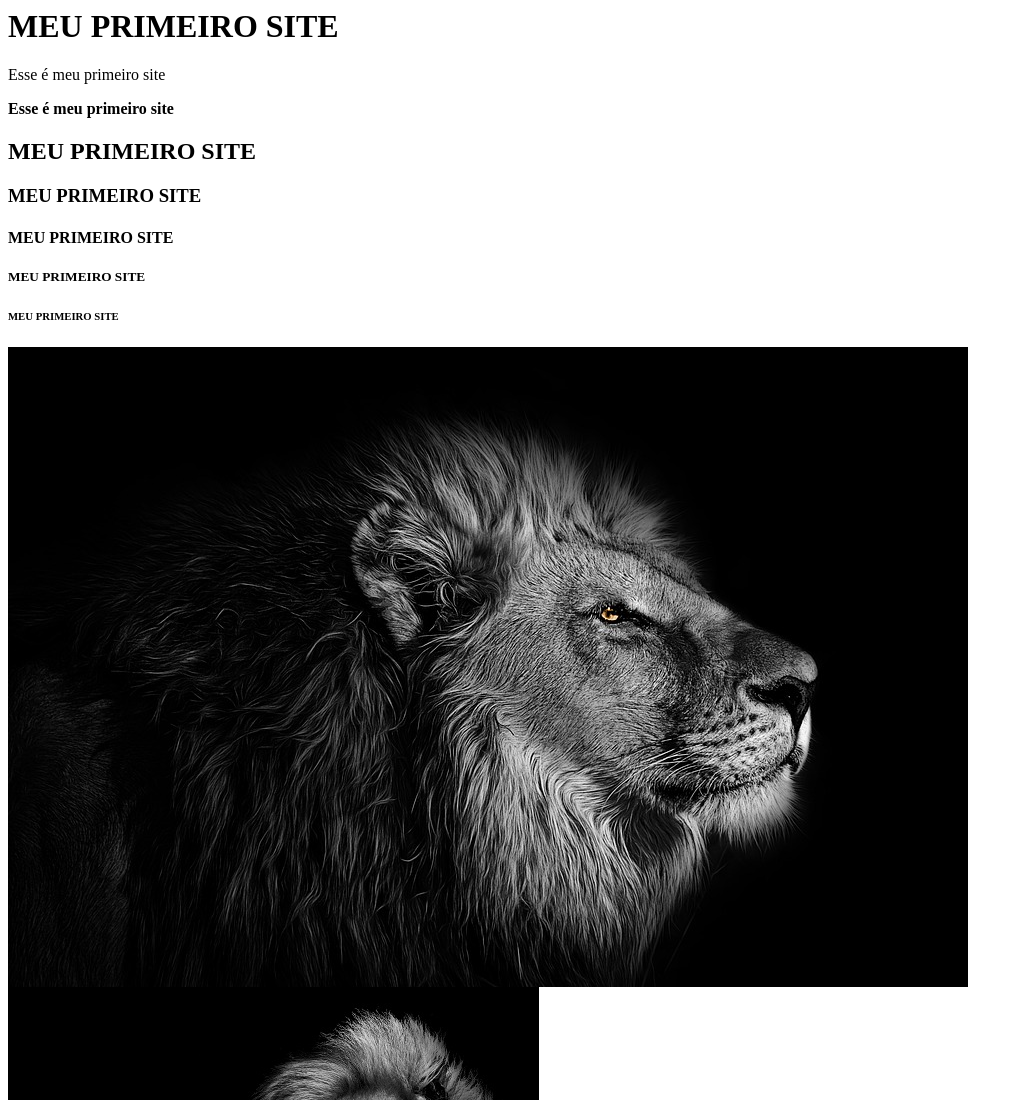
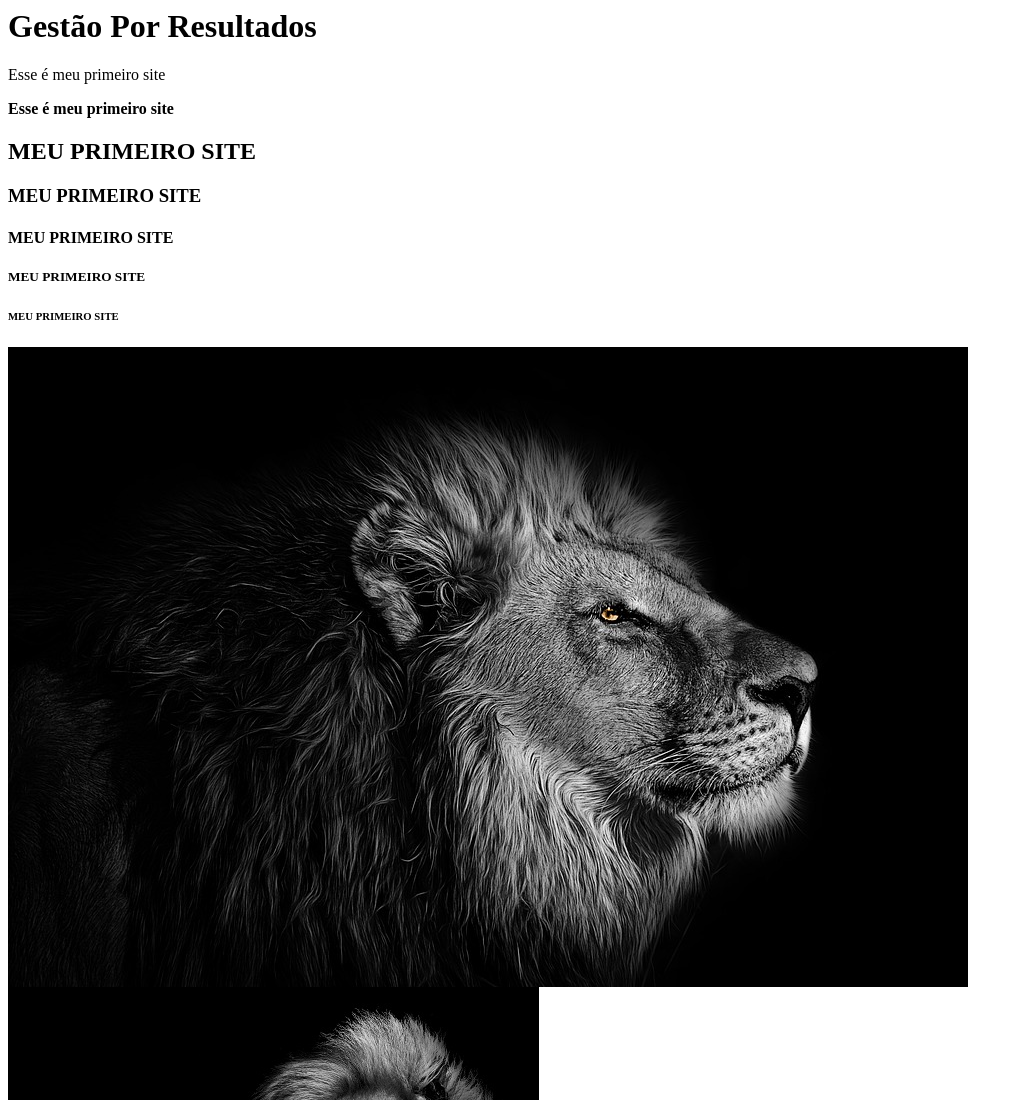
Before and after one commit to brenospacheco/pacheco, a plain HTML site: page index.html in a window 1280 px wide. Shown: the top 1100 px of the page, without its empty margins (0-1023 px from the left). Drawn offline with Linux system fonts and the light colour scheme.

Commit message:
Update index.html

```diff
--- a/index.html
+++ b/index.html
@@ -7,7 +7,7 @@
     <title>Gestão Por Resultados</title>
 </head>
 <body>
-    <h1>MEU PRIMEIRO SITE</h1>
+    <h1>Gestão Por Resultados</h1>
     <p>Esse é meu primeiro site</p>
     <b>Esse é meu primeiro site </b>
     <H2>MEU PRIMEIRO SITE</H2>
```
